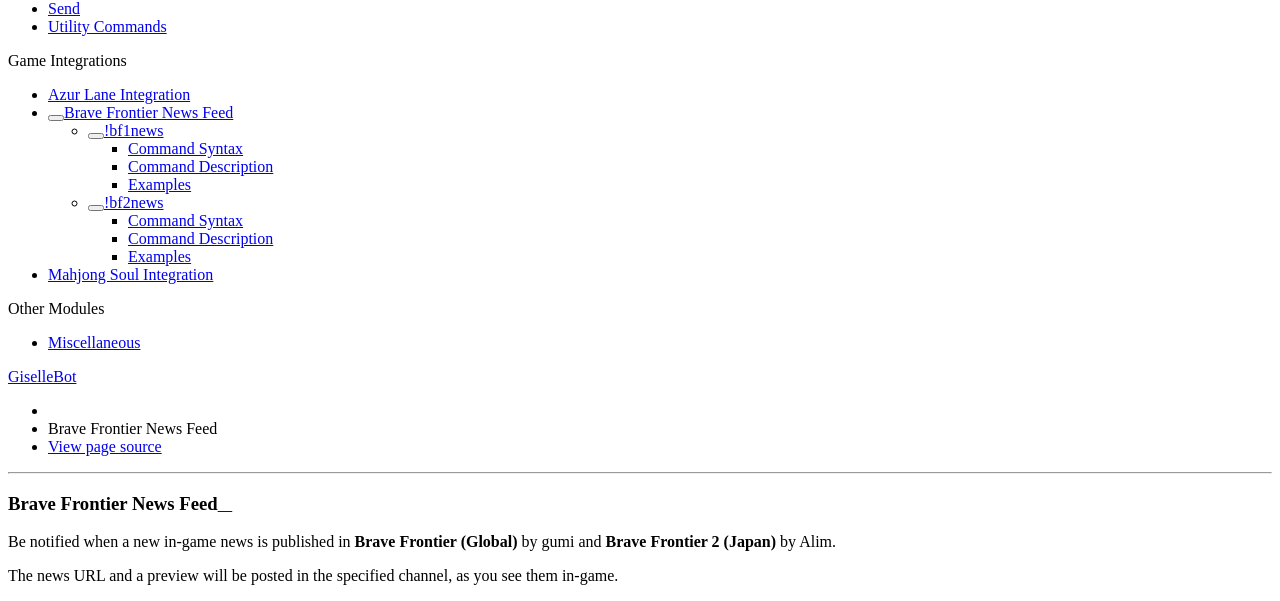
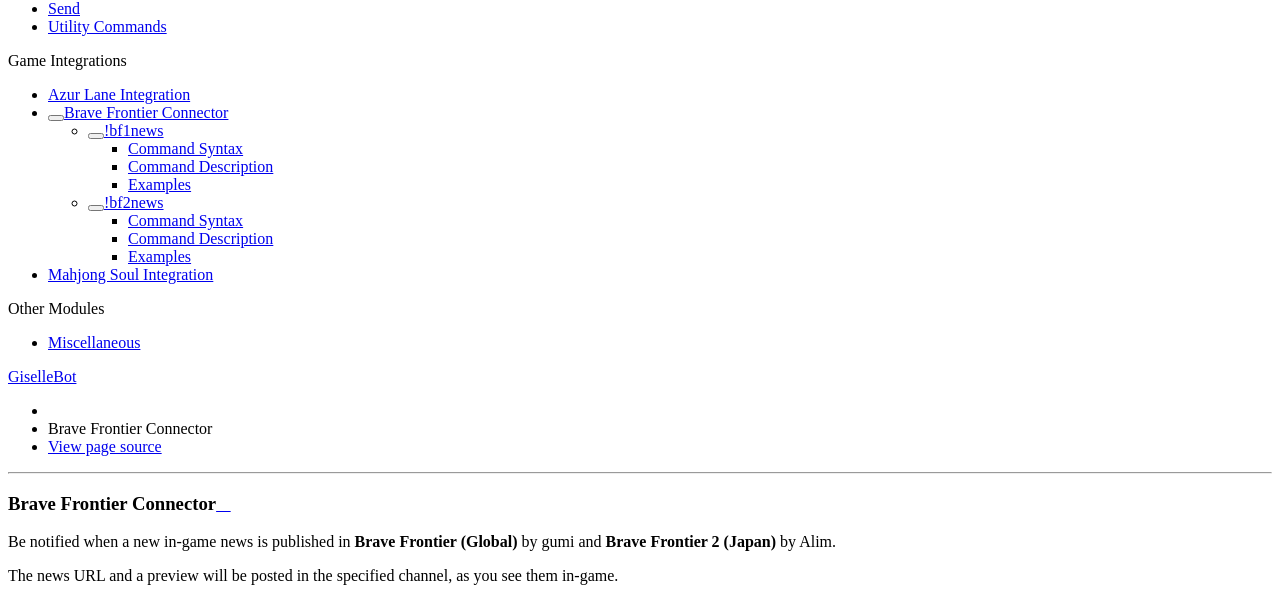
Before and after one commit to cycloptux/GiselleBot-Documentation, a Sphinx documentation site: the page built from docs/source/game_integrations/bravefrontier.rst, in a window 1280 px wide. Shown: the part 887-1488 px from the top of the page. Built offline with Sphinx 7.4.7 and the Read the Docs theme 2.0.0, drawn with Linux system fonts in a browser that asks for light colours.

Commit message:
Fixed a module name.

```diff
--- a/docs/source/game_integrations/bravefrontier.rst
+++ b/docs/source/game_integrations/bravefrontier.rst
@@ -1,5 +1,5 @@
 ************************
-Brave Frontier News Feed
+Brave Frontier Connector
 ************************
 
 Be notified when a new in-game news is published in **Brave Frontier (Global)** by gumi and **Brave Frontier 2 (Japan)** by Alim.
```
